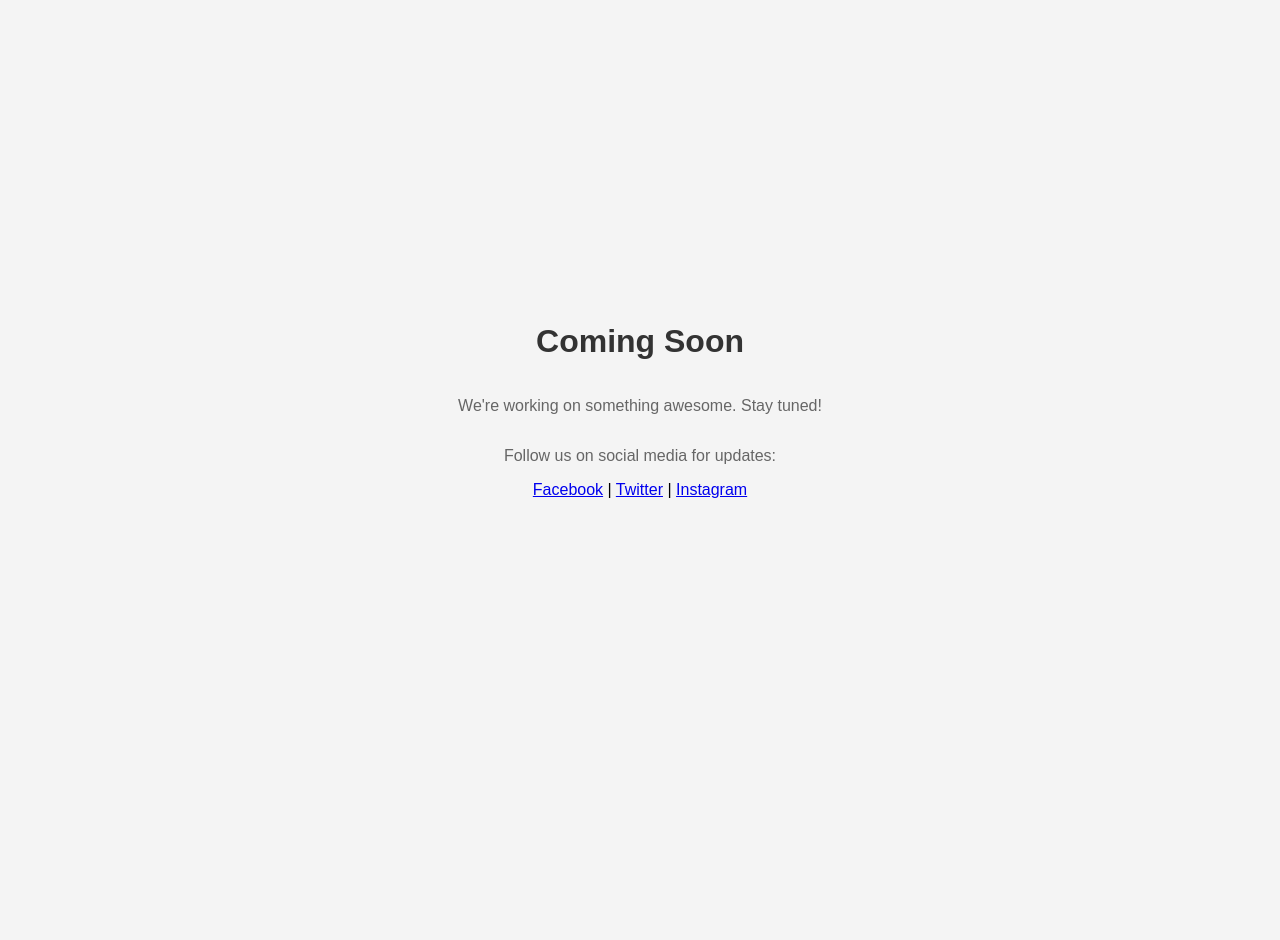
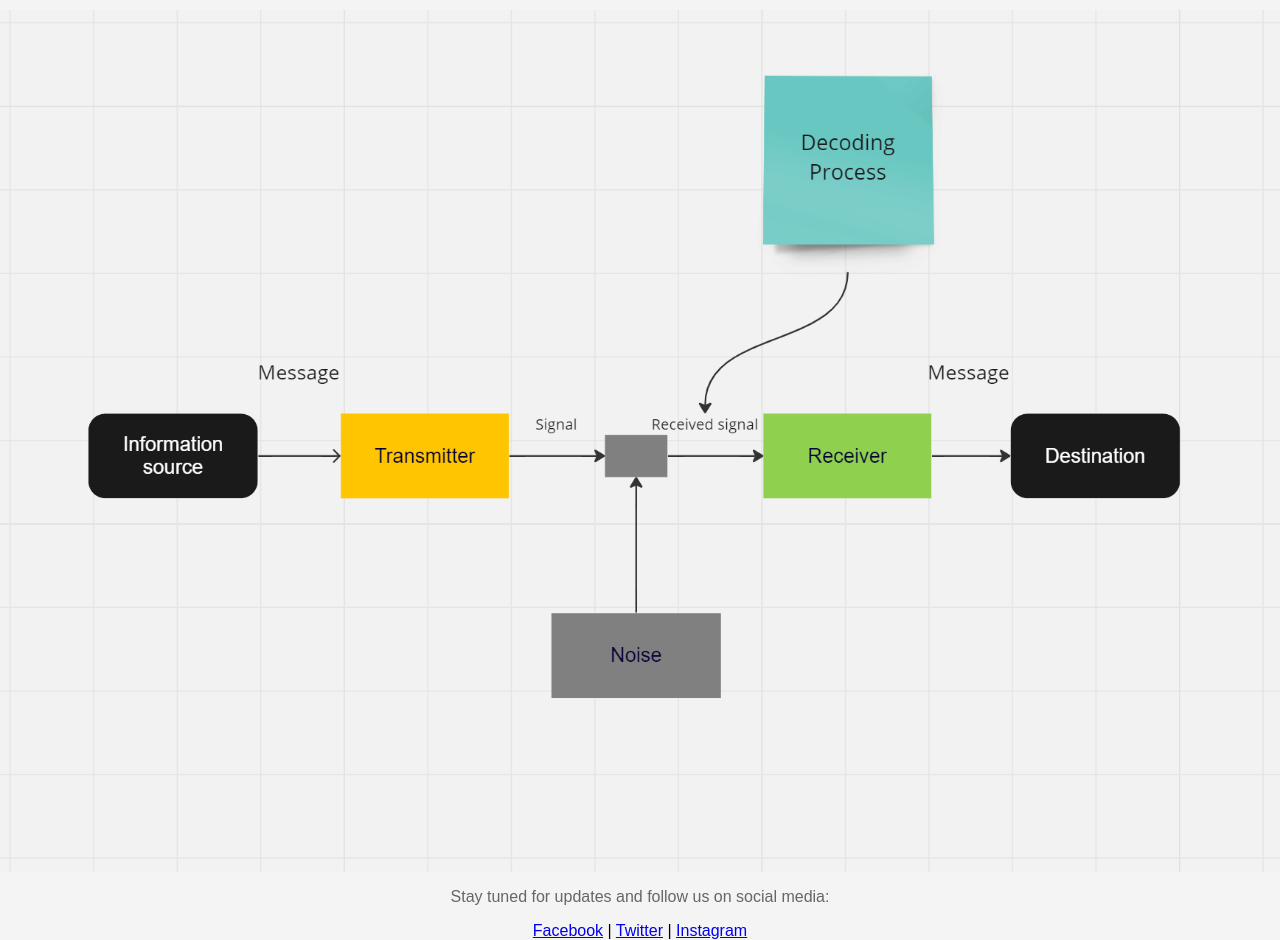
Before and after one commit to ordinarysoftware/LDPC_BIT_FLIPPING, a plain HTML site: page index.html in a window 1280 px wide. Before the commit the page ends 800 px from the top, so only its background shows below. Drawn offline with Linux system fonts and the light colour scheme.

Commit message:
Update index.html

```diff
--- a/index.html
+++ b/index.html
@@ -24,12 +24,19 @@
         p {
             color: #666;
         }
+
+        img {
+            max-width: 100%;
+            height: auto;
+            margin-top: 20px;
+        }
     </style>
 </head>
 <body>
     <h1>Coming Soon</h1>
-    <p>We're working on something awesome. Stay tuned!</p>
-    <p>Follow us on social media for updates:</p>
+    <p>We're working on something awesome - a Bit Flipping LDPC Visualizer!</p>
+    <img src="images/img1.png" alt="Bit Flipping LDPC Visualizer">
+    <p>Stay tuned for updates and follow us on social media:</p>
     <!-- Add your social media links or other relevant content here -->
     <div>
         <a href="#" target="_blank">Facebook</a> |
```
